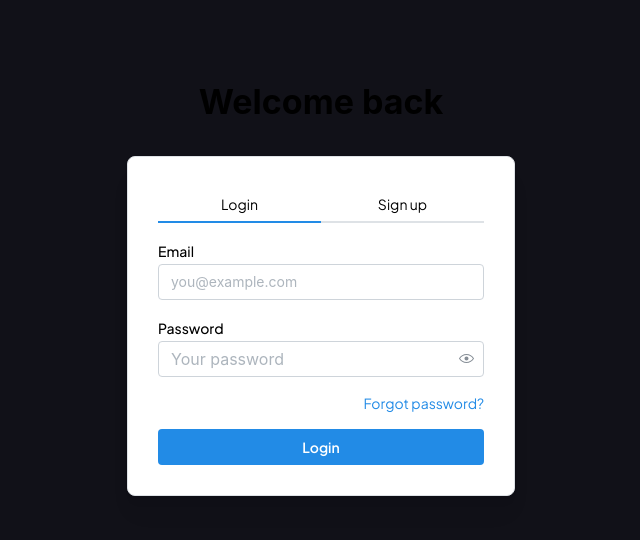
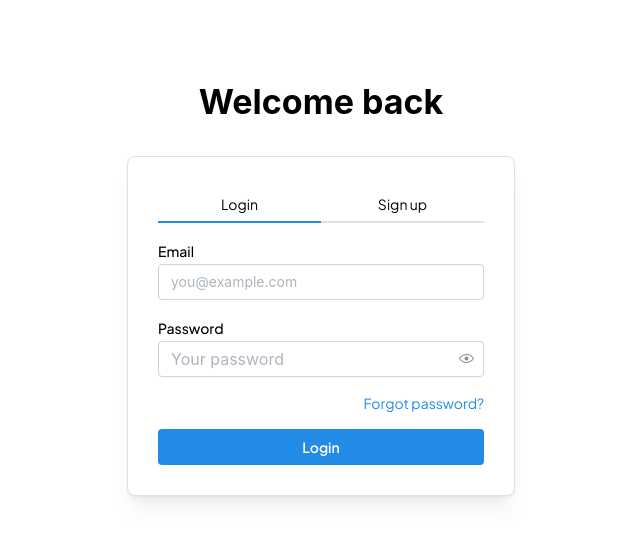
Before and after one commit to EllisJeremy/Database_Group_Project, a React (Vite) app in the folder frontend/: page /account in a window 1280 px wide. Shown: the top 540 px of the page, without its empty margins (319-959 px from the left). Built offline with nearby package versions, Linux system fonts and the light colour scheme; no server answers.

Commit message:
fix: gb color

```diff
--- a/frontend/src/index.css
+++ b/frontend/src/index.css
@@ -1,4 +1,4 @@
-@import url('https://fonts.googleapis.com/css2?family=Plus+Jakarta+Sans:wght@300;400;500;600;700;800&family=Instrument+Serif&display=swap');
+@import url("https://fonts.googleapis.com/css2?family=Plus+Jakarta+Sans:wght@300;400;500;600;700;800&family=Instrument+Serif&display=swap");
 
 * {
   margin: 0;
@@ -10,10 +10,13 @@ body {
   font-family: "Plus Jakarta Sans", system-ui, sans-serif;
   -webkit-font-smoothing: antialiased;
   -moz-osx-font-smoothing: grayscale;
-  background: #111118;
+  background: #ffffff;
 }
 
-input, textarea, select, button {
+input,
+textarea,
+select,
+button {
   font-family: inherit;
 }
 
```
